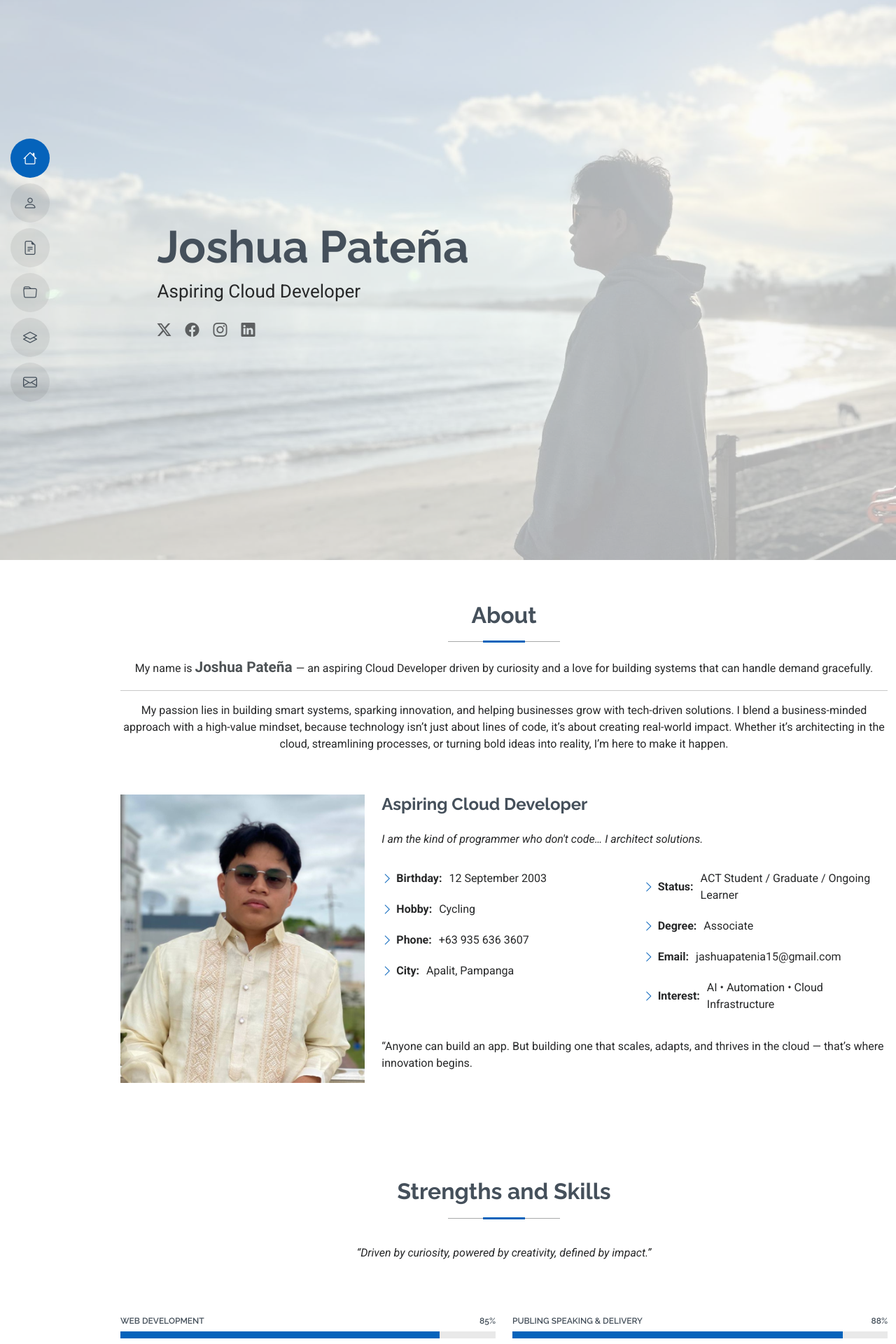
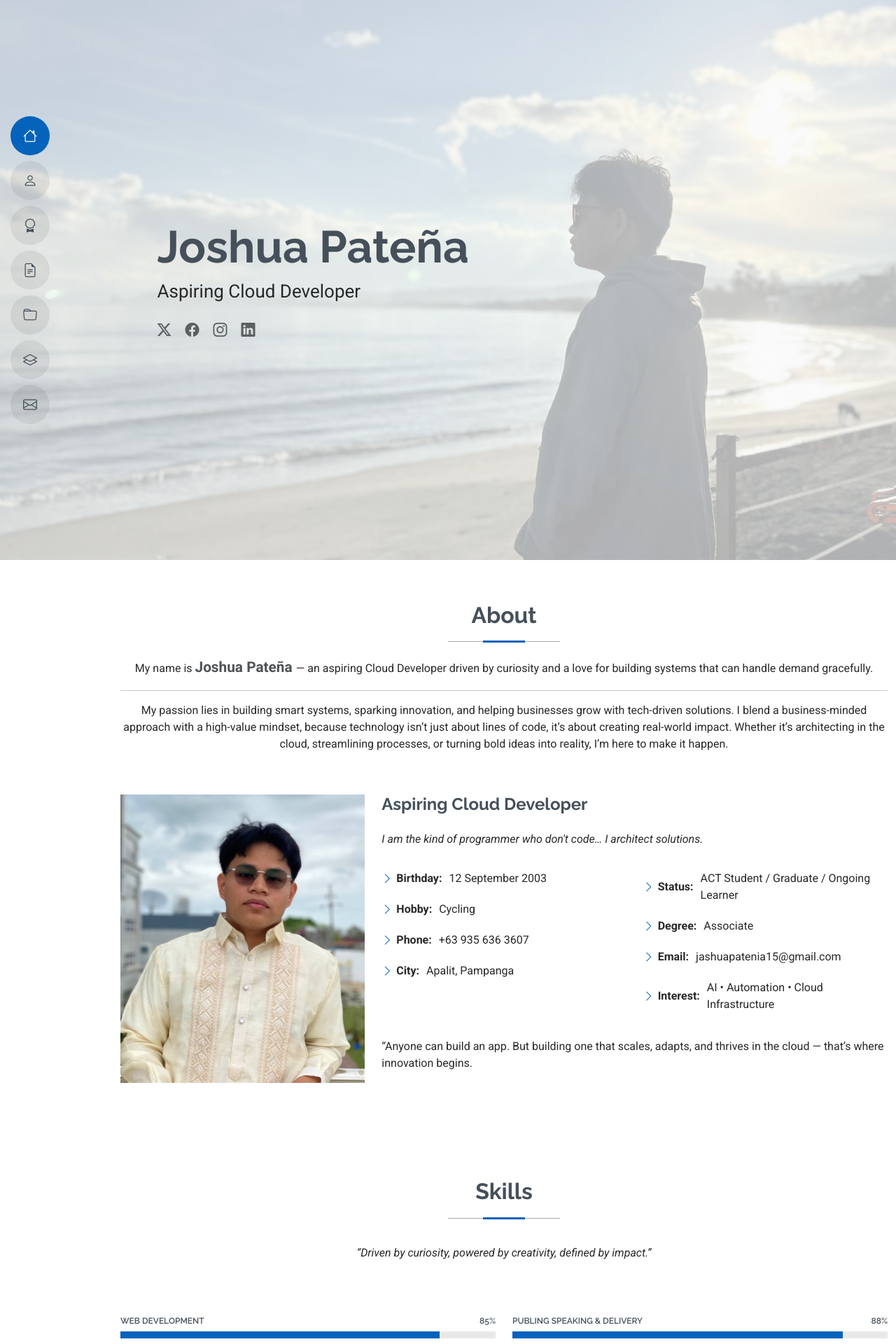
Before and after one commit to joshptn/personal-portfolio, a React (Vite) app: page / in a window 1280 px wide. Shown: the top 1920 px of the page at 70% size. Built offline with nearby package versions, Linux system fonts and the light colour scheme.

Commit message:
add navmenu skills section

```diff
--- a/src/App.jsx
+++ b/src/App.jsx
@@ -71,6 +71,12 @@ function App() {
               <a href="#about" onClick={() => setIsOpen(false)}>
                 <i className="bi bi-person navicon" />
                 <span>About</span>
+              </a>
+            </li>
+            <li>
+              <a href="#skills" onClick={() => setIsOpen(false)}>
+                <i className="bi bi-award navicon" />
+                <span>Skills</span>
               </a>
             </li>
             <li>
@@ -211,10 +217,10 @@ function App() {
             </div>
           </div>
         </section>
-        {/* Strenghts and Skills Section */}
+        {/* Skills Section */}
         <section id="skills" className="skills section">
           <div className="container section-title" data-aos="fade-up">
-            <h2>Strengths and Skills</h2>
+            <h2>Skills</h2>
             <p className="fst-italic py-3">
               “Driven by curiosity, powered by creativity, defined by impact.”
             </p>
```
